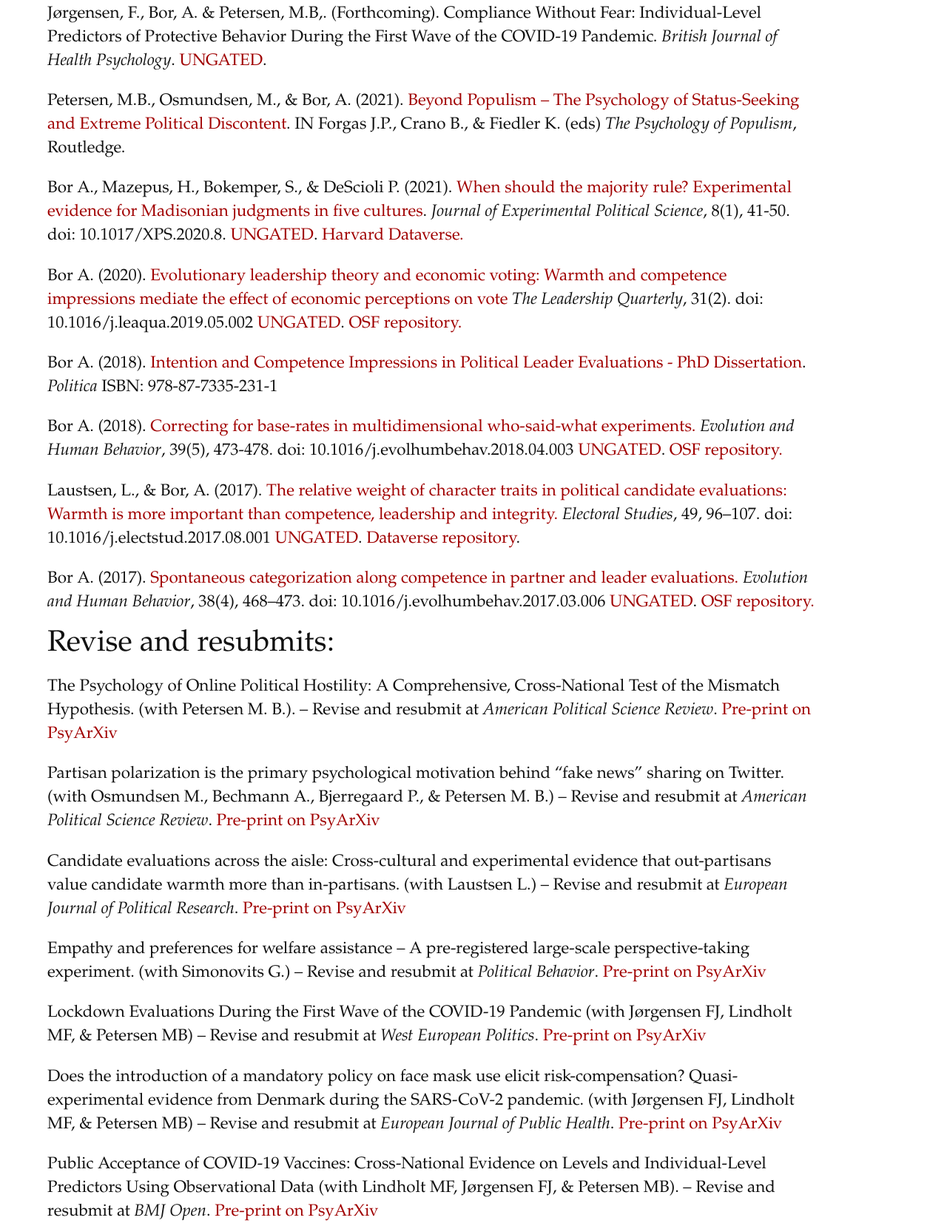
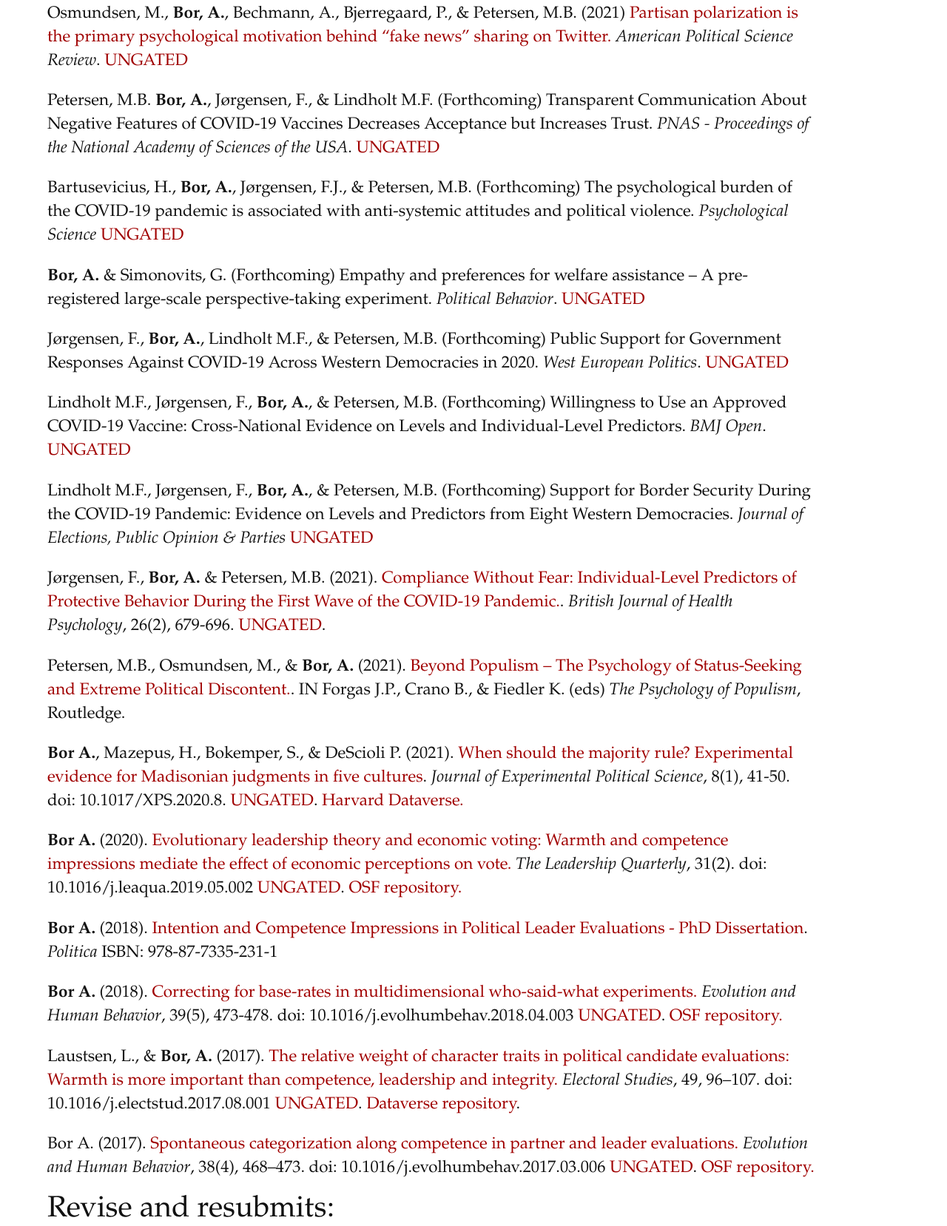
Before and after one commit to alexanderbor/alexanderbor.github.io, a plain HTML site: page publications/index.html in a window 1280 px wide. Shown: the part 219-1877 px from the top of the page at 74% size. Drawn offline with nearby package versions, Linux system fonts and the light colour scheme; some packages are replaced by stand-ins of ours.

Commit message:
update with accepted publications

```diff
--- a/publications/index.html
+++ b/publications/index.html
@@ -80,19 +80,34 @@
 
     <article>
       <h1 id="published">Published:</h1>
-<p>Jørgensen, F., Bor, A. &amp; Petersen, M.B,. (Forthcoming). Compliance Without Fear: Individual-Level Predictors of Protective Behavior During the First Wave of the COVID-19 Pandemic. <em>British Journal of Health Psychology</em>. <a href="https://psyarxiv.com/uzwgf/">UNGATED</a>.</p>
 
-<p>Petersen, M.B., Osmundsen, M., &amp; Bor, A. (2021). <a href="https://psyarxiv.com/puqzs/">Beyond Populism – The Psychology of Status-Seeking and Extreme Political Discontent</a>. IN Forgas J.P., Crano B., &amp; Fiedler K. (eds) <em>The Psychology of Populism</em>, Routledge.</p>
+<p>Osmundsen, M., <strong>Bor, A.</strong>, Bechmann, A., Bjerregaard, P., &amp; Petersen, M.B. (2021) <a href="http://doi.org/10.1017/S0003055421000290">Partisan polarization is the primary psychological motivation behind “fake news” sharing on Twitter.</a> <em>American Political Science Review</em>. <a href="https://psyarxiv.com/v45bk/">UNGATED</a></p>
 
-<p>Bor A., Mazepus, H., Bokemper, S., &amp; DeScioli P. (2021). <a href="https://doi.org/10.1017/XPS.2020.8">When should the majority rule? Experimental evidence for Madisonian judgments in five cultures</a>. <em>Journal of Experimental Political Science</em>, 8(1), 41-50. doi: 10.1017/XPS.2020.8. <a href="/assets/pdf/bor_etal_madison_web.pdf">UNGATED</a>. <a href="http://doi.org/10.7910/DVN/JNMDCO">Harvard Dataverse.</a></p>
+<p>Petersen, M.B. <strong>Bor, A.</strong>, Jørgensen, F., &amp; Lindholt M.F. (Forthcoming) Transparent Communication About Negative Features of COVID-19 Vaccines Decreases Acceptance but Increases Trust. <em>PNAS - Proceedings of the National Academy of Sciences of the USA</em>. <a href="https://psyarxiv.com/vx84n/">UNGATED</a></p>
 
-<p>Bor A. (2020). <a href="https://doi.org/10.1016/j.leaqua.2019.05.002">Evolutionary leadership theory and economic voting: Warmth and competence impressions mediate the effect of economic perceptions on vote</a> <em>The Leadership Quarterly</em>, 31(2). doi: 10.1016/j.leaqua.2019.05.002 <a href="/assets/pdf/Bor_Econvote_preprint.pdf">UNGATED</a>. <a href="https://osf.io/8srja/">OSF repository.</a></p>
+<p>Bartusevicius, H., <strong>Bor, A.</strong>, Jørgensen, F.J., &amp; Petersen, M.B. (Forthcoming) The psychological burden of the COVID-19 pandemic is associated with anti-systemic attitudes and political violence. <em>Psychological Science</em> <a href="https://psyarxiv.com/ykupt/">UNGATED</a></p>
 
-<p>Bor A. (2018). <a href="/assets/pdf/Bor_dissertation.pdf">Intention and Competence Impressions in Political Leader Evaluations - PhD Dissertation</a>. <em>Politica</em> ISBN: 978-87-7335-231-1</p>
+<p><strong>Bor, A.</strong> &amp; Simonovits, G. (Forthcoming) Empathy and preferences for welfare assistance – A pre-registered large-scale perspective-taking experiment. <em>Political Behavior</em>. <a href="https://psyarxiv.com/d4sm9/">UNGATED</a></p>
 
-<p>Bor A. (2018). <a href="http://doi.org/10.1016/j.evolhumbehav.2018.04.003">Correcting for base-rates in multidimensional who-said-what experiments.</a> <em>Evolution and Human Behavior</em>, 39(5), 473-478. doi: 10.1016/j.evolhumbehav.2018.04.003 <a href="https://pure.au.dk/portal/files/140875304/Correcting_for_base_rates_in_multidimensional_Who_said_what_experiments_Accepted_manuscript_2018.pdf">UNGATED</a>. <a href="https://osf.io/9f7aw/">OSF repository.</a></p>
+<p>Jørgensen, F., <strong>Bor, A.</strong>, Lindholt M.F., &amp; Petersen, M.B. (Forthcoming) Public Support for Government Responses Against COVID-19 Across Western Democracies in 2020. <em>West European Politics</em>. <a href="https://psyarxiv.com/4ske2/">UNGATED</a></p>
 
-<p>Laustsen, L., &amp; Bor, A. (2017). <a href="http://doi.org/10.1016/j.electstud.2017.08.001">The relative weight of character traits in political candidate evaluations: Warmth is more important than competence, leadership and integrity.</a> <em>Electoral Studies</em>, 49, 96–107. doi: 10.1016/j.electstud.2017.08.001 <a href="http://pure.au.dk/portal/files/116720722/Laustsen_Bor_2017_Accepted_manuscript_.pdf">UNGATED</a>. <a href="http://dx.doi.org/10.7910/DVN/6FKIHU">Dataverse repository</a>.</p>
+<p>Lindholt M.F., Jørgensen, F., <strong>Bor, A.</strong>, &amp; Petersen, M.B. (Forthcoming) Willingness to Use an Approved COVID-19 Vaccine: Cross-National Evidence on Levels and Individual-Level Predictors. <em>BMJ Open</em>. <a href="https://psyarxiv.com/8kn5f/">UNGATED</a></p>
+
+<p>Lindholt M.F., Jørgensen, F., <strong>Bor, A.</strong>, &amp; Petersen, M.B. (Forthcoming) Support for Border Security During the COVID-19 Pandemic: Evidence on Levels and Predictors from Eight Western Democracies. <em>Journal of Elections, Public Opinion &amp; Parties</em> <a href="https://psyarxiv.com/h385v/">UNGATED</a></p>
+
+<p>Jørgensen, F., <strong>Bor, A.</strong> &amp; Petersen, M.B. (2021). <a href="https://doi.org/10.1111/bjhp.12519">Compliance Without Fear: Individual-Level Predictors of Protective Behavior During the First Wave of the COVID-19 Pandemic.</a>. <em>British Journal of Health Psychology</em>, 26(2), 679-696. <a href="https://psyarxiv.com/uzwgf/">UNGATED</a>.</p>
+
+<p>Petersen, M.B., Osmundsen, M., &amp; <strong>Bor, A.</strong> (2021). <a href="https://psyarxiv.com/puqzs/">Beyond Populism – The Psychology of Status-Seeking and Extreme Political Discontent.</a>. IN Forgas J.P., Crano B., &amp; Fiedler K. (eds) <em>The Psychology of Populism</em>, Routledge.</p>
+
+<p><strong>Bor A.</strong>, Mazepus, H., Bokemper, S., &amp; DeScioli P. (2021). <a href="https://doi.org/10.1017/XPS.2020.8">When should the majority rule? Experimental evidence for Madisonian judgments in five cultures</a>. <em>Journal of Experimental Political Science</em>, 8(1), 41-50. doi: 10.1017/XPS.2020.8. <a href="/assets/pdf/bor_etal_madison_web.pdf">UNGATED</a>. <a href="http://doi.org/10.7910/DVN/JNMDCO">Harvard Dataverse.</a></p>
+
+<p><strong>Bor A.</strong> (2020). <a href="https://doi.org/10.1016/j.leaqua.2019.05.002">Evolutionary leadership theory and economic voting: Warmth and competence impressions mediate the effect of economic perceptions on vote.</a> <em>The Leadership Quarterly</em>, 31(2). doi: 10.1016/j.leaqua.2019.05.002 <a href="/assets/pdf/Bor_Econvote_preprint.pdf">UNGATED</a>. <a href="https://osf.io/8srja/">OSF repository.</a></p>
+
+<p><strong>Bor A.</strong> (2018). <a href="/assets/pdf/Bor_dissertation.pdf">Intention and Competence Impressions in Political Leader Evaluations - PhD Dissertation</a>. <em>Politica</em> ISBN: 978-87-7335-231-1</p>
+
+<p><strong>Bor A.</strong> (2018). <a href="http://doi.org/10.1016/j.evolhumbehav.2018.04.003">Correcting for base-rates in multidimensional who-said-what experiments.</a> <em>Evolution and Human Behavior</em>, 39(5), 473-478. doi: 10.1016/j.evolhumbehav.2018.04.003 <a href="https://pure.au.dk/portal/files/140875304/Correcting_for_base_rates_in_multidimensional_Who_said_what_experiments_Accepted_manuscript_2018.pdf">UNGATED</a>. <a href="https://osf.io/9f7aw/">OSF repository.</a></p>
+
+<p>Laustsen, L., &amp; <strong>Bor, A.</strong> (2017). <a href="http://doi.org/10.1016/j.electstud.2017.08.001">The relative weight of character traits in political candidate evaluations: Warmth is more important than competence, leadership and integrity.</a> <em>Electoral Studies</em>, 49, 96–107. doi: 10.1016/j.electstud.2017.08.001 <a href="http://pure.au.dk/portal/files/116720722/Laustsen_Bor_2017_Accepted_manuscript_.pdf">UNGATED</a>. <a href="http://dx.doi.org/10.7910/DVN/6FKIHU">Dataverse repository</a>.</p>
 
 <p>Bor A. (2017). <a href="http://doi.org/10.1016/j.evolhumbehav.2017.03.006">Spontaneous categorization along competence in partner and leader evaluations.</a> <em>Evolution and Human Behavior</em>, 38(4), 468–473. doi: 10.1016/j.evolhumbehav.2017.03.006 <a href="https://pure.au.dk/portal/files/120072699/12_31_Post_print_Spontaneous_Categorization_2017.pdf">UNGATED</a>. <a href="https://osf.io/h9jbu/">OSF repository.</a></p>
 
@@ -100,17 +115,12 @@
 
 <p>The Psychology of Online Political Hostility: A Comprehensive, Cross-National Test of the Mismatch Hypothesis. (with Petersen M. B.). – Revise and resubmit at <em>American Political Science Review</em>. <a href="https://psyarxiv.com/hwb83/">Pre-print on PsyArXiv</a></p>
 
-<p>Partisan polarization is the primary psychological motivation behind “fake news” sharing on Twitter. (with Osmundsen M., Bechmann A., Bjerregaard P., &amp; Petersen M. B.) – Revise and resubmit at <em>American Political Science Review</em>. <a href="https://psyarxiv.com/v45bk/">Pre-print on PsyArXiv</a></p>
-
 <p>Candidate evaluations across the aisle: Cross-cultural and experimental evidence that out-partisans value candidate warmth more than in-partisans. (with Laustsen L.) – Revise and resubmit at <em>European Journal of Political Research</em>. <a href="https://psyarxiv.com/hfygc/">Pre-print on PsyArXiv</a></p>
 
-<p>Empathy and preferences for welfare assistance – A pre-registered large-scale perspective-taking experiment. (with Simonovits G.) – Revise and resubmit at <em>Political Behavior</em>. <a href="https://psyarxiv.com/d4sm9/">Pre-print on PsyArXiv</a></p>
-
-<p>Lockdown Evaluations During the First Wave of the COVID-19 Pandemic (with Jørgensen FJ, Lindholt MF, &amp; Petersen MB) – Revise and resubmit at <em>West European Politics</em>. <a href="https://psyarxiv.com/4ske2/">Pre-print on PsyArXiv</a></p>
+<p>Moralizing Physical Distancing during the COVID-19 Pandemic – Personal Motivations Predict Moral Condemnation (with Lindholt MF, Jørgensen FJ, &amp; Petersen MB). Revise and resubmit at <em>Political Psychology</em>. <a href="https://psyarxiv.com/3rczg">Pre-print on PsyArXiv</a></p>
 
 <p>Does the introduction of a mandatory policy on face mask use elicit risk-compensation? Quasi-experimental evidence from Denmark during the SARS-CoV-2 pandemic. (with Jørgensen FJ, Lindholt MF, &amp; Petersen MB) – Revise and resubmit at <em>European Journal of Public Health</em>. <a href="https://psyarxiv.com/2aycn">Pre-print on PsyArXiv</a></p>
 
-<p>Public Acceptance of COVID-19 Vaccines: Cross-National Evidence on Levels and Individual-Level Predictors Using Observational Data (with Lindholt MF, Jørgensen FJ, &amp; Petersen MB). – Revise and resubmit at <em>BMJ Open</em>. <a href="https://psyarxiv.com/8kn5f/">Pre-print on PsyArXiv</a></p>
 
     </article>
     <span class="print-footer">Publications - Alexander Bor</span>
```
Also changed, not shown: current-research/index.html (+0 -6 lines), index.html (+3 -1 lines).
